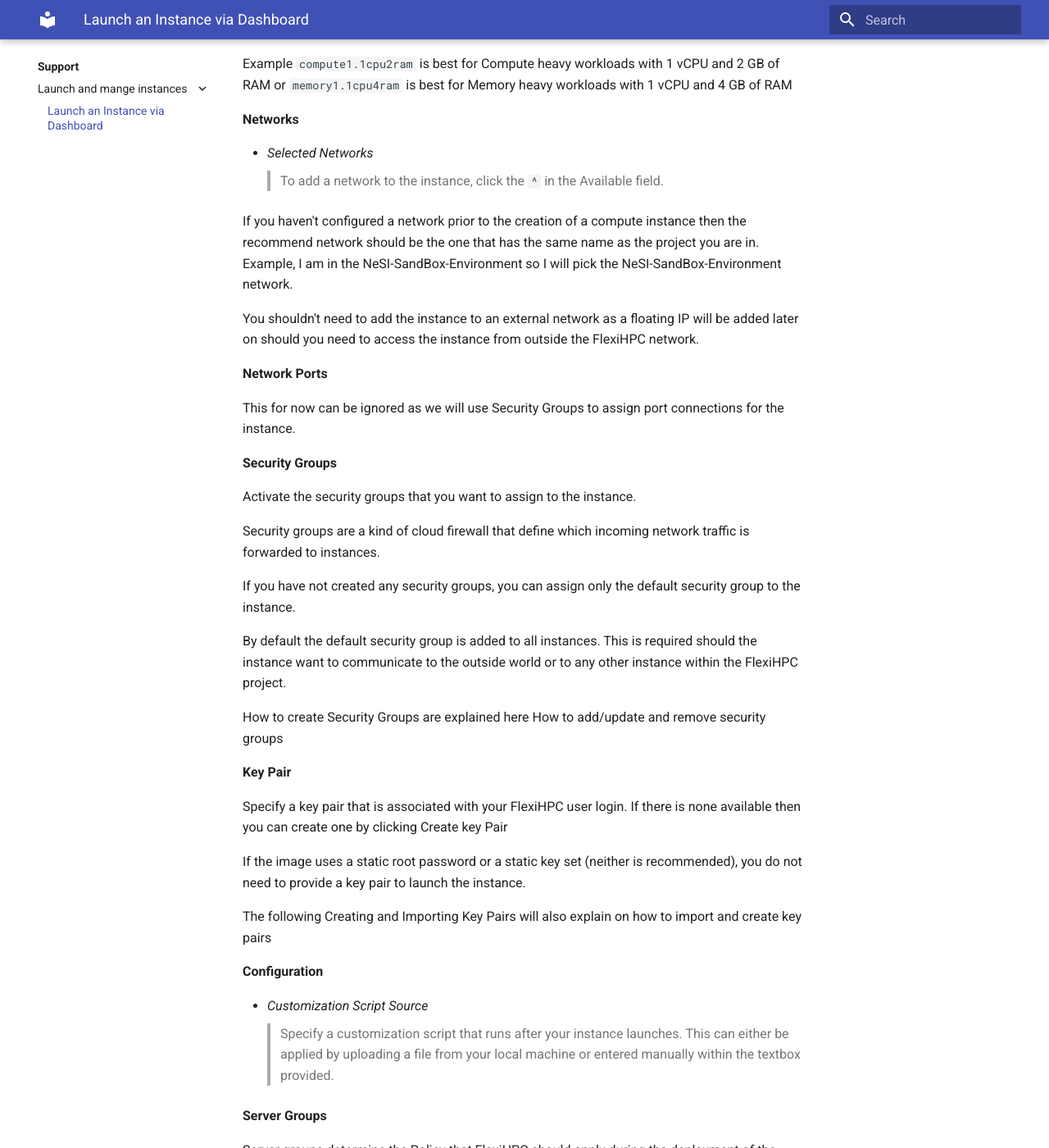
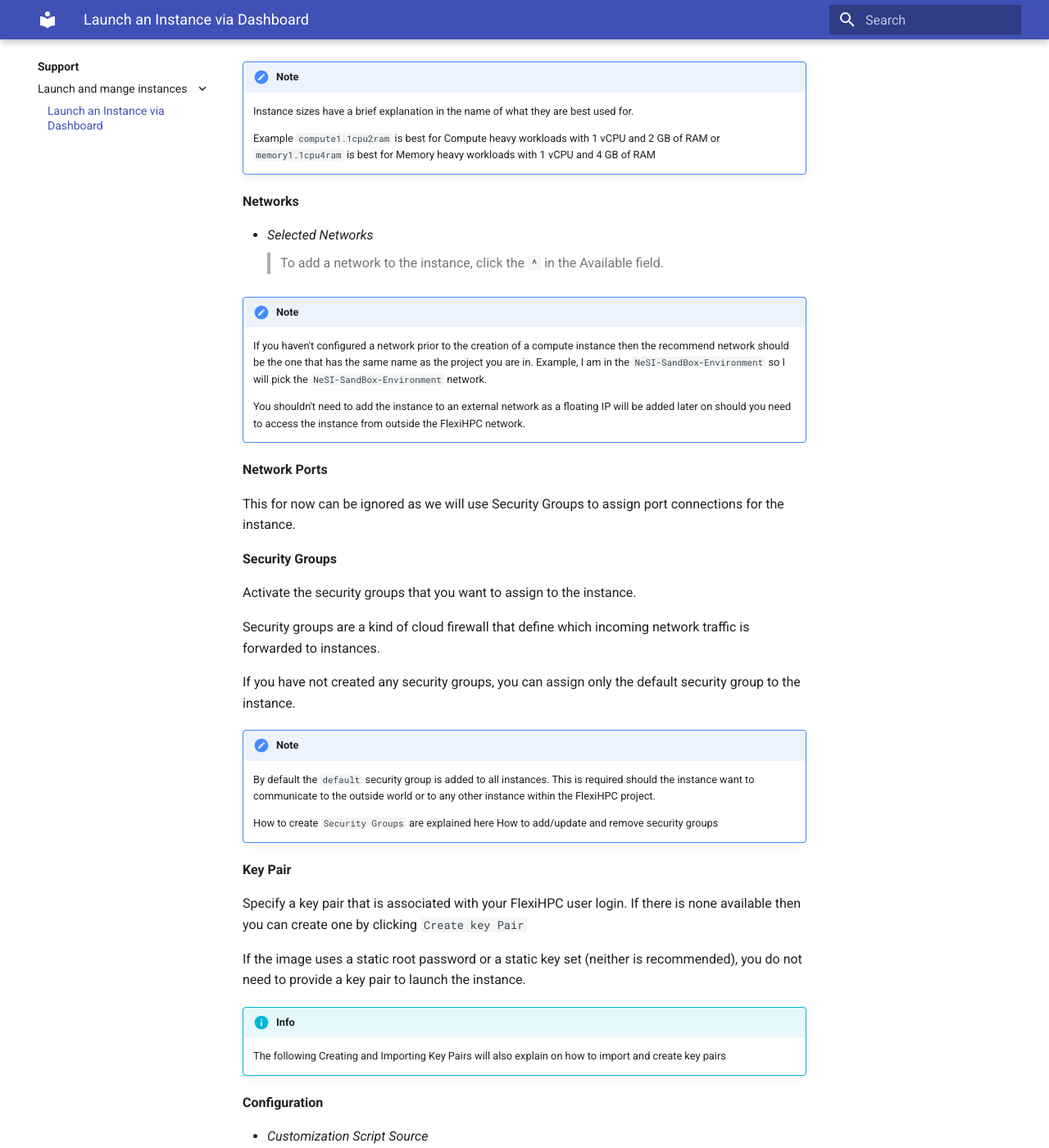
Before and after one commit to nesi/research-developer-cloud, an MkDocs documentation site: the page built from docs/support/launch-and-mange-instances/launch-an-instance-via-dashboard.md, in a window 1280 px wide and 1400 px high, scrolled down 2617 px. Shown: the whole window at 82% size. Built offline with MkDocs 1.6.1 and Material for MkDocs 9.7.7, drawn with Linux system fonts in a browser that asks for light colours.

```diff
--- a/docs/support/launch-and-mange-instances/launch-an-instance-via-dashboard.md
+++ b/docs/support/launch-and-mange-instances/launch-an-instance-via-dashboard.md
@@ -35,10 +35,10 @@ Within the `Launch Instance` dialog box there are the following values:
 - *Instance Name*
 > The name of the VM/Instance. The name you assign here becomes the initial host name of the server.
 
+!!! note
+    After the server is built, if you change the server name in the API or change the host name directly, the names are not updated in the dashboard.
 
-After the server is built, if you change the server name in the API or change the host name directly, the names are not updated in the dashboard.
-
-Server names are not guaranteed to be unique when created so you could have two instances with the same host name.
+    Server names are not guaranteed to be unique when created so you could have two instances with the same host name.
 
 - *Description*
 > A brief description of the VM/Instance.
@@ -76,18 +76,20 @@ Server names are not guaranteed to be unique when created so you could have two
 - *Flavor*
 > Specify the size of the instance to launch, click the ^ to select the instance size you are after.
 
-Instance sizes have a brief explanation in the name of what they are best used for.
+!!! note
+    Instance sizes have a brief explanation in the name of what they are best used for.
 
-Example `compute1.1cpu2ram` is best for Compute heavy workloads with 1 vCPU and 2 GB of RAM or `memory1.1cpu4ram` is best for Memory heavy workloads with 1 vCPU and 4 GB of RAM
+    Example `compute1.1cpu2ram` is best for Compute heavy workloads with 1 vCPU and 2 GB of RAM or `memory1.1cpu4ram` is best for Memory heavy workloads with 1 vCPU and 4 GB of RAM
 
 **Networks**
 
 - *Selected Networks*
 > To add a network to the instance, click the `^` in the Available field.
 
-If you haven't configured a network prior to the creation of a compute instance then the recommend network should be the one that has the same name as the project you are in. Example, I am in the NeSI-SandBox-Environment so I will pick the NeSI-SandBox-Environment network.
+!!! note
+    If you haven't configured a network prior to the creation of a compute instance then the recommend network should be the one that has the same name as the project you are in. Example, I am in the `NeSI-SandBox-Environment` so I will pick the `NeSI-SandBox-Environment` network.
 
-You shouldn't need to add the instance to an external network as a floating IP will be added later on should you need to access the instance from outside the FlexiHPC network.
+    You shouldn't need to add the instance to an external network as a floating IP will be added later on should you need to access the instance from outside the FlexiHPC network.
 
 **Network Ports**
 
@@ -101,17 +103,19 @@ Security groups are a kind of cloud firewall that define which incoming network
 
 If you have not created any security groups, you can assign only the default security group to the instance.
 
-By default the default security group is added to all instances. This is required should the instance want to communicate to the outside world or to any other instance within the FlexiHPC project.
+!!! note
+    By default the `default` security group is added to all instances. This is required should the instance want to communicate to the outside world or to any other instance within the FlexiHPC project.
 
-How to create Security Groups are explained here How to add/update and remove security groups
+    How to create `Security Groups` are explained here How to add/update and remove security groups
 
 **Key Pair**
 
-Specify a key pair that is associated with your FlexiHPC user login. If there is none available then you can create one by clicking Create key Pair
+Specify a key pair that is associated with your FlexiHPC user login. If there is none available then you can create one by clicking `Create key Pair`
 
 If the image uses a static root password or a static key set (neither is recommended), you do not need to provide a key pair to launch the instance.
 
-The following Creating and Importing Key Pairs will also explain on how to import and create key pairs
+!!! info
+    The following Creating and Importing Key Pairs will also explain on how to import and create key pairs
 
 **Configuration**
 
@@ -122,9 +126,10 @@ The following Creating and Importing Key Pairs will also explain on how to impor
 
 Server groups determine the Policy that FlexiHPC should apply during the deployment of the instance in regards to other servers within the same group.
 
-By default an instance doesn't need to be in a Server Group, however should you want to apply policies to your servers then please read Server Groups within FlexiHPC to create a Server Group and also understand each policy.
+!!! info
+    By default an instance doesn't need to be in a Server Group, however should you want to apply policies to your servers then please read Server Groups within FlexiHPC to create a Server Group and also understand each policy.
 
-Server Group should be created prior to the creation of the instance if so required.
+    Server Group should be created prior to the creation of the instance if so required.
 
 **Scheduler Hints**
 
@@ -139,6 +144,7 @@ Click `Launch Instance`.
 
 The instance starts on a compute node in the cloud.
 
-If you require an external connection to this instance then a floating IP is required. The article
+!!! info
+    If you require an external connection to this instance then a floating IP is required. The article
 
-Assign Floating IP to an Instance via the Dashboard will detail the requirements to complete this.
+    Assign Floating IP to an Instance via the Dashboard will detail the requirements to complete this.
--- a/mkdocs.yml
+++ b/mkdocs.yml
@@ -8,6 +8,7 @@ theme:
     - navigation.path
     - navigation.expand
     - navigation.indexes
+    - navigation.top
 
 markdown_extensions:
   - pymdownx.highlight:
@@ -19,6 +20,7 @@ markdown_extensions:
   - pymdownx.superfences
   - attr_list
   - md_in_html
+  - admonition
 
 plugins:
   - glightbox
```
